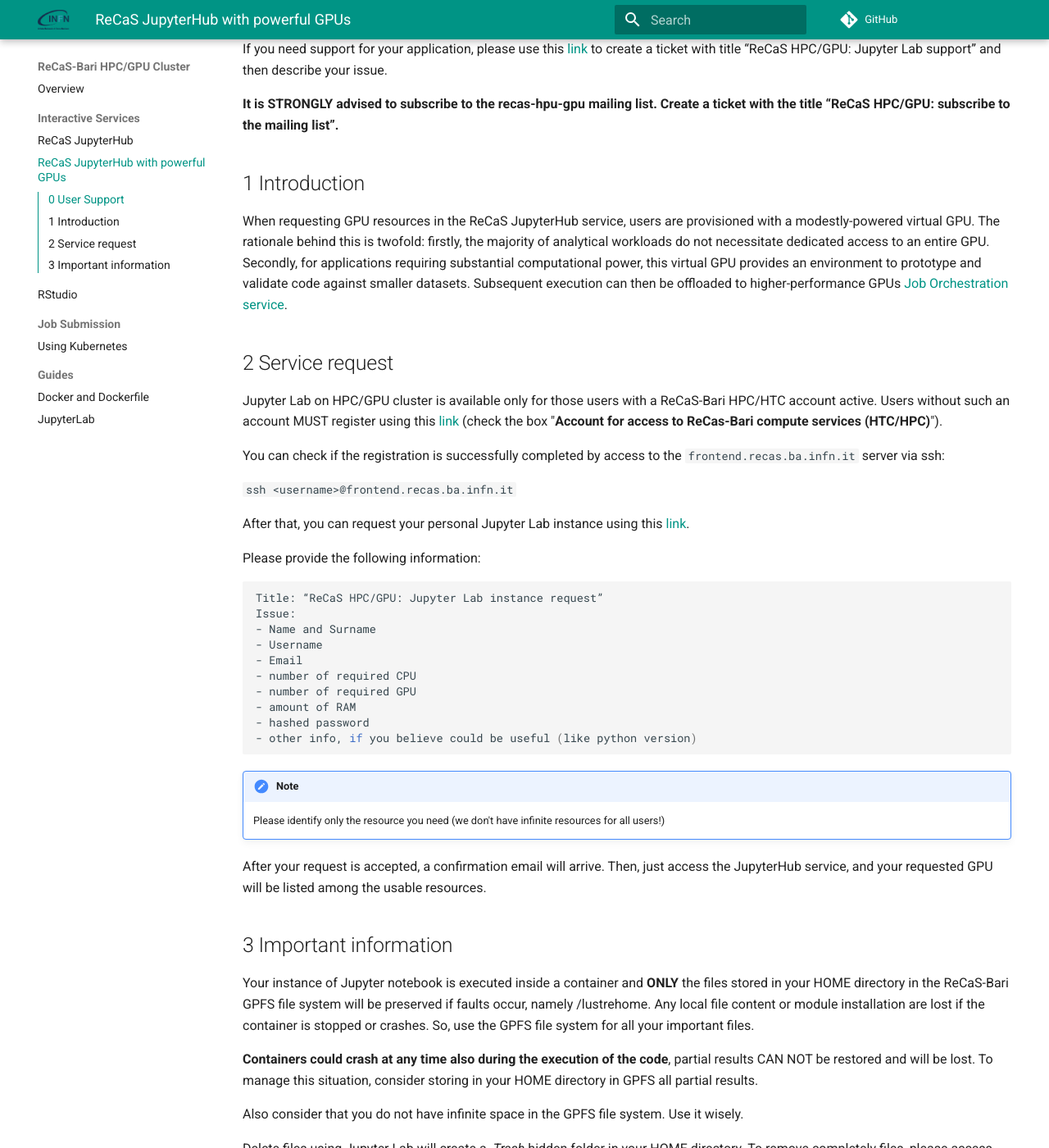
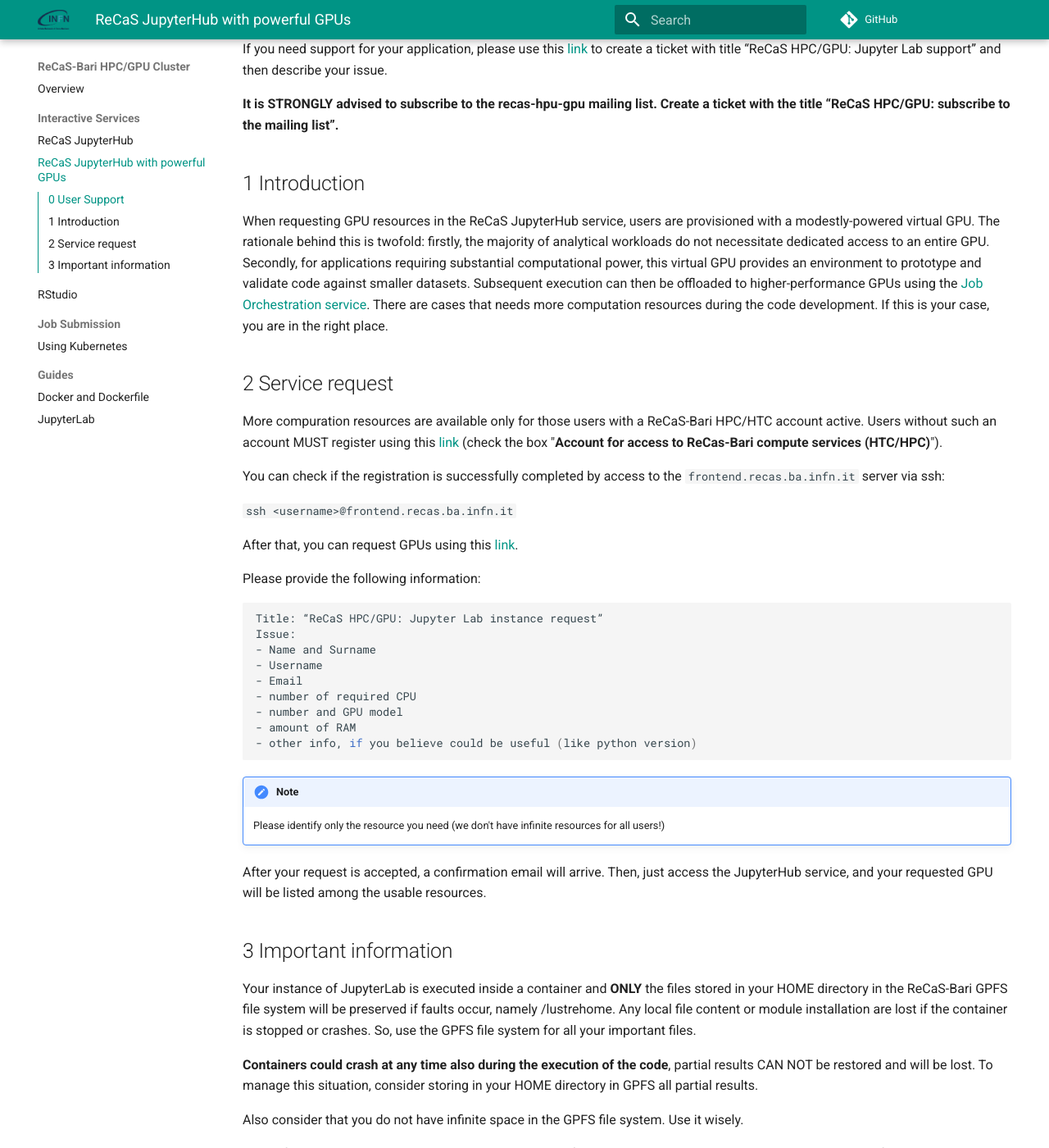
Before and after one commit to jvino/cluster-hpc-gpu-guides, an MkDocs documentation site: the page built from docs/interactive_services/jupyter_with_gpu.md, in a window 1280 px wide and 1400 px high, scrolled down 249 px. Shown: the whole window at 82% size. Built offline with MkDocs 1.6.1 and Material for MkDocs 9.7.7, drawn with Linux system fonts in a browser that asks for light colours; comment, search, counter and statistics services are not loaded; some of the changed text lies outside the part shown.

Commit message:
jupyter with gpu

````diff
--- a/docs/interactive_services/jupyter_with_gpu.md
+++ b/docs/interactive_services/jupyter_with_gpu.md
@@ -9,16 +9,16 @@
 **It is STRONGLY advised to subscribe to the recas-hpu-gpu mailing list. Create a ticket with the title “ReCaS HPC/GPU: subscribe to the mailing list”.**
 
 ## 1 Introduction
-When requesting GPU resources in the ReCaS JupyterHub service, users are provisioned with a modestly-powered virtual GPU. The rationale behind this is twofold: firstly, the majority of analytical workloads do not necessitate dedicated access to an entire GPU. Secondly, for applications requiring substantial computational power, this virtual GPU provides an environment to prototype and validate code against smaller datasets. Subsequent execution can then be offloaded to higher-performance GPUs [Job Orchestration service](https://jvino.github.io/cluster-hpc-gpu-guides/job_submission/k8s-jobs/).
+When requesting GPU resources in the ReCaS JupyterHub service, users are provisioned with a modestly-powered virtual GPU. The rationale behind this is twofold: firstly, the majority of analytical workloads do not necessitate dedicated access to an entire GPU. Secondly, for applications requiring substantial computational power, this virtual GPU provides an environment to prototype and validate code against smaller datasets. Subsequent execution can then be offloaded to higher-performance GPUs using the [Job Orchestration service](https://jvino.github.io/cluster-hpc-gpu-guides/job_submission/k8s-jobs/). There are cases that needs more computation resources during the code development. If this is your case, you are in the right place.
 
 ## 2 Service request
-Jupyter Lab on HPC/GPU cluster is available only for those users with a ReCaS-Bari HPC/HTC account active. Users without such an account MUST register using this [link](https://www.recas-bari.it/index.php/en/recas-bari-servizi-en/richiesta-credenziali-2) (check the box "**Account for access to ReCas-Bari compute services (HTC/HPC)**").
+More compuration resources are available only for those users with a ReCaS-Bari HPC/HTC account active. Users without such an account MUST register using this [link](https://www.recas-bari.it/index.php/en/recas-bari-servizi-en/richiesta-credenziali-2) (check the box "**Account for access to ReCas-Bari compute services (HTC/HPC)**").
 
 You can check if the registration is successfully completed by access to the `frontend.recas.ba.infn.it` server via ssh:
 
 `ssh <username>@frontend.recas.ba.infn.it`
 
-After that, you can request your personal Jupyter Lab instance using this [link](https://www.recas-bari.it/index.php/en/recas-bari-servizi-en/support-request).
+After that, you can request GPUs using this [link](https://www.recas-bari.it/index.php/en/recas-bari-servizi-en/support-request).
 
 Please provide the following information:
 
@@ -29,9 +29,8 @@
 - Username
 - Email
 - number of required CPU
-- number of required GPU
+- number and GPU model
 - amount of RAM
-- hashed password
 - other info, if you believe could be useful (like python version)
 ```
 
@@ -42,7 +41,7 @@
 
 ## 3 Important information
 
-Your instance of Jupyter notebook is executed inside a container and **ONLY** the files stored in your HOME directory in the ReCaS-Bari GPFS file system will be preserved if faults occur, namely /lustrehome. Any local file content or module installation are lost if the container is stopped or crashes. So, use the GPFS file system for all your important files.
+Your instance of JupyterLab is executed inside a container and **ONLY** the files stored in your HOME directory in the ReCaS-Bari GPFS file system will be preserved if faults occur, namely /lustrehome. Any local file content or module installation are lost if the container is stopped or crashes. So, use the GPFS file system for all your important files.
 
 **Containers could crash at any time also during the execution of the code**, partial results CAN NOT be restored and will be lost. To manage this situation, consider storing in your HOME directory in GPFS all partial results.
 
````
Also changed, not shown: other parts of docs/interactive_services/jupyter_with_gpu.md (+1 -1 lines).
